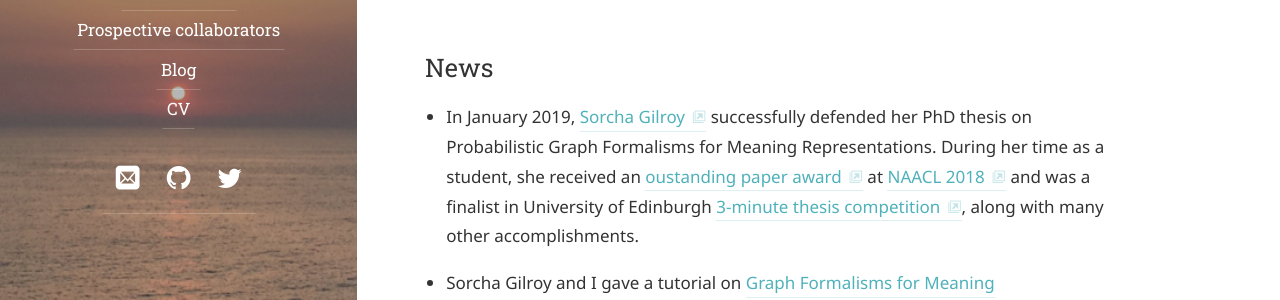
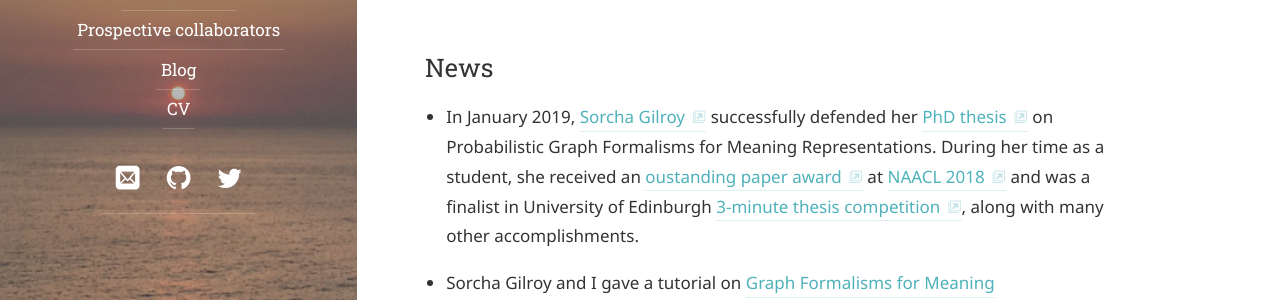
Before and after one commit to alopez/alopez.github.com, a Jekyll site: the page built from index.md, in a window 1280 px wide. Shown: the part 514-814 px from the top of the page. Built offline with Jekyll 4.4.1, drawn with Linux system fonts in a browser that asks for light colours; some web fonts are replaced; some of the changed lines change nothing that is shown.

Commit message:
update link

```diff
--- a/index.md
+++ b/index.md
@@ -24,7 +24,7 @@ which offers a four-year MSc + PhD programme.
 ## News
 
 * In January 2019, [Sorcha Gilroy](http://homepages.inf.ed.ac.uk/s1459276/)
-successfully defended her PhD thesis on Probabilistic Graph Formalisms for
+successfully defended her [PhD thesis](https://drive.google.com/file/d/1yi_dyiOKXbZdVNcGy789A26FE7nAoTn0/view?usp=sharing) on Probabilistic Graph Formalisms for
 Meaning Representations. During her time as a student, she
 received an [oustanding paper award](https://naacl2018.wordpress.com/2018/04/11/outstanding-papers/)
 at [NAACL 2018](http://naacl2018.org/) and was a finalist in University of Edinburgh
```
